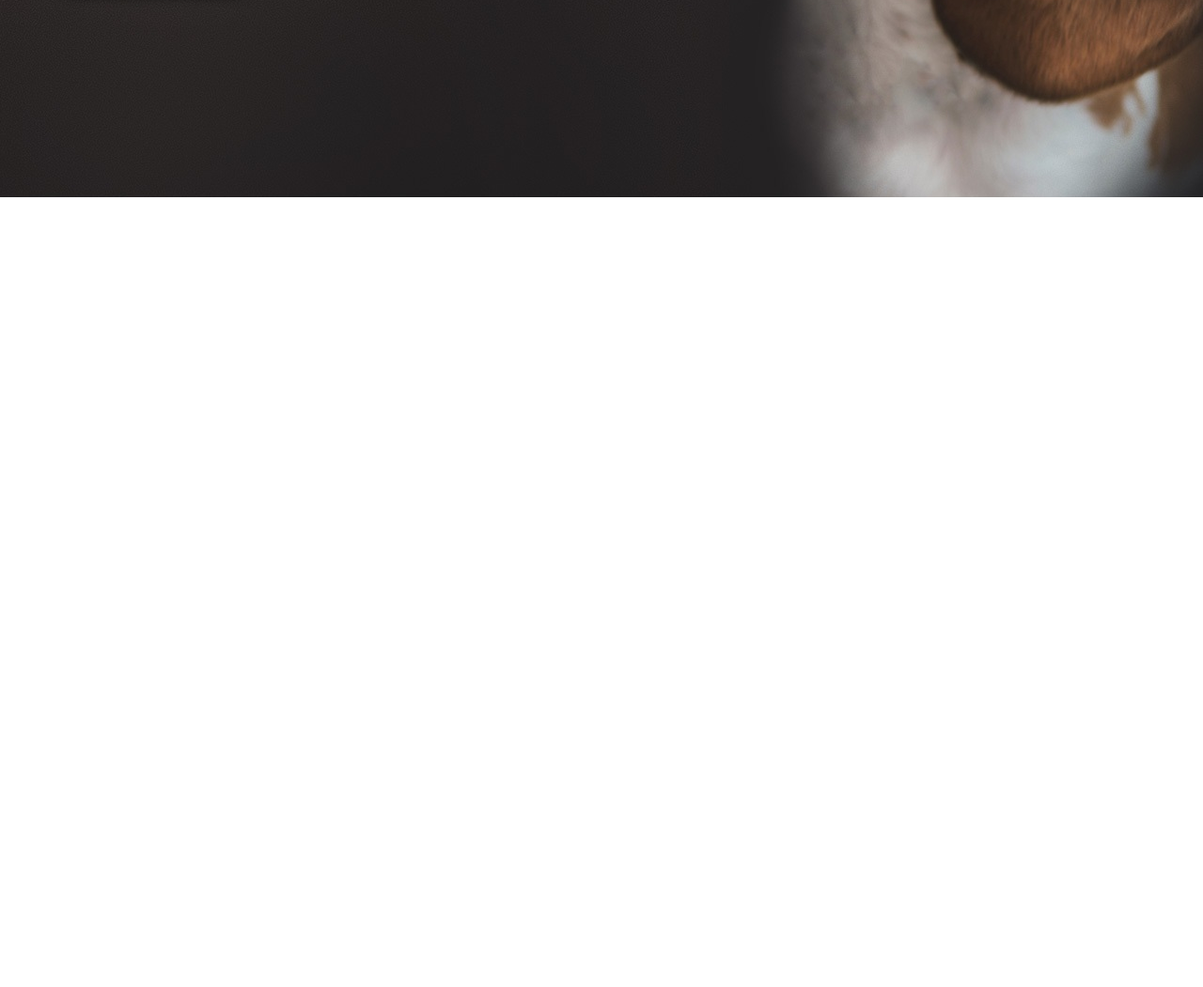
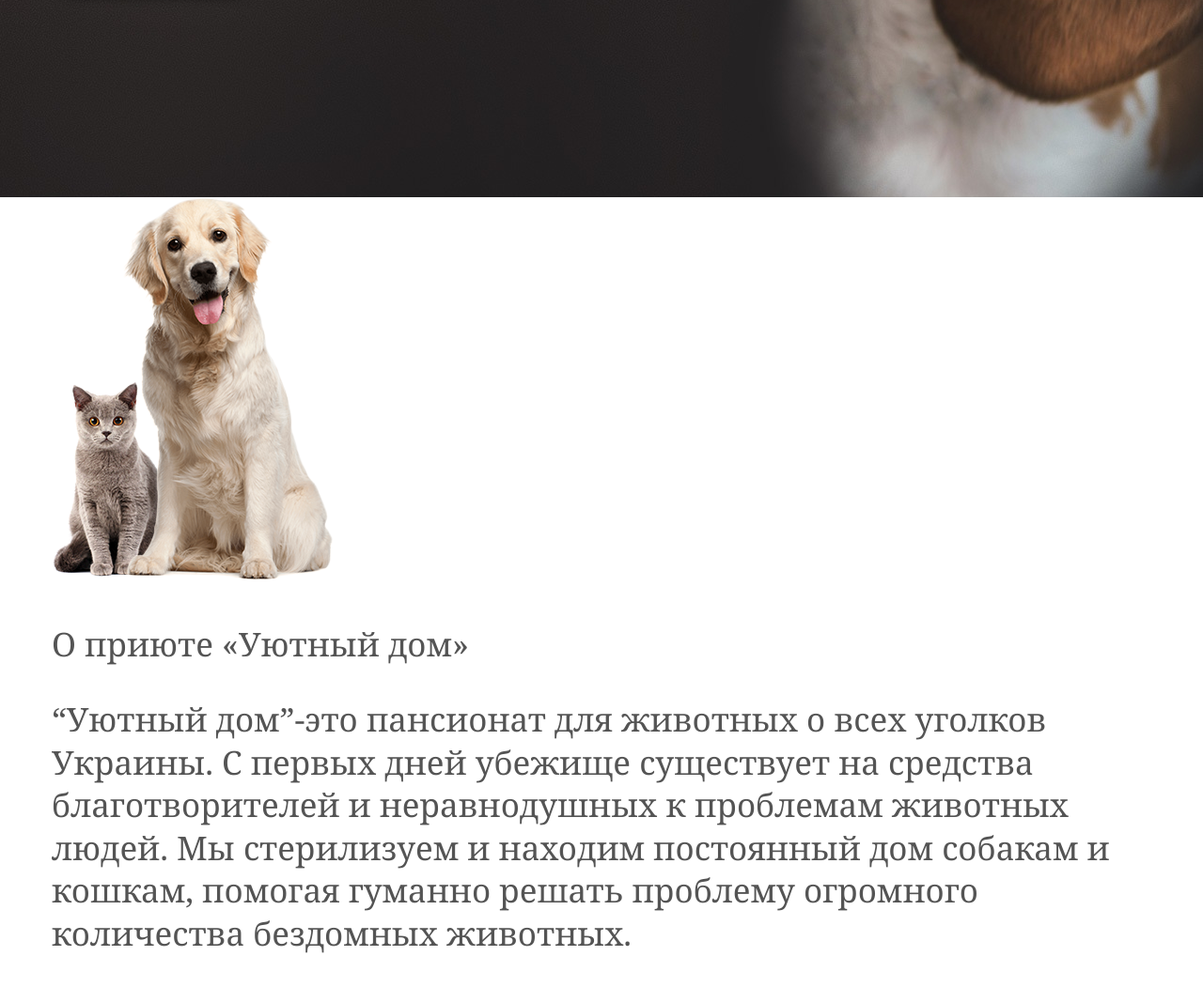
Before and after one commit to yliia-batova/cozy_home, a website: page app/index.html in a window 1280 px wide. Shown: the part 715-1766 px from the top of the page at 94% size. Before the commit the page ends 925 px from the top, so only its background shows below. Drawn offline with nearby package versions, Linux system fonts and the light colour scheme; files that its build step writes are made by us from their sources.

Commit message:
added a section about the company, did the markup

```diff
--- a/app/index.html
+++ b/app/index.html
@@ -13,7 +13,6 @@
 <body>
     <header class="header">
         <div class="container">
-
                 <div class="header__top">
                     <a class="header__logo" href="#">
                         <img class="header__logo-img" src="images/logo.png" alt="logo">
@@ -66,6 +65,29 @@
 
         </div>
     </header>
+    <main>
+        <section class="info">
+            <div class="container">
+                <div class="info__inner">
+                    <div class="info__img">
+                        <img src="images/pets.png" alt="Pets">
+                    </div>
+                </div>
+                <div class="info__desc">
+                    <p class="info__title">
+                        О приюте
+                        «Уютный дом»
+                    </p>
+                    <p class="info__text">
+                        “Уютный дом”-это пансионат для животных о всех уголков Украины.
+                        С первых дней убежище существует на средства благотворителей и неравнодушных
+                        к проблемам животных людей. Мы стерилизуем и находим постоянный дом собакам и кошкам,
+                        помогая гуманно решать проблему огромного количества бездомных животных.
+                    </p>
+                </div>
+            </div>
+        </section>
+    </main>
 
     <script src="https://ajax.googleapis.com/ajax/libs/jquery/3.5.1/jquery.min.js"></script>
     <script src="js/libs.min.js"></script>
```
Also changed, not shown: app/images/pets.png (added).
